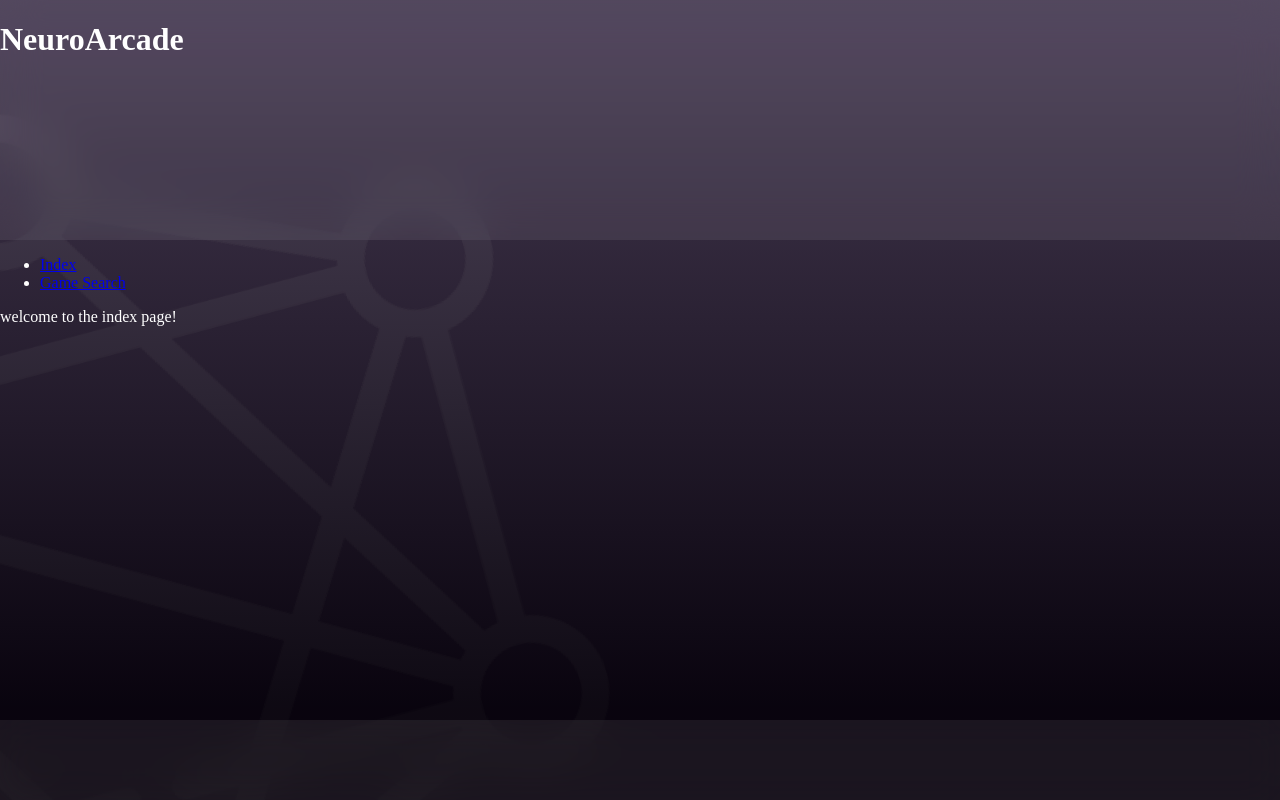
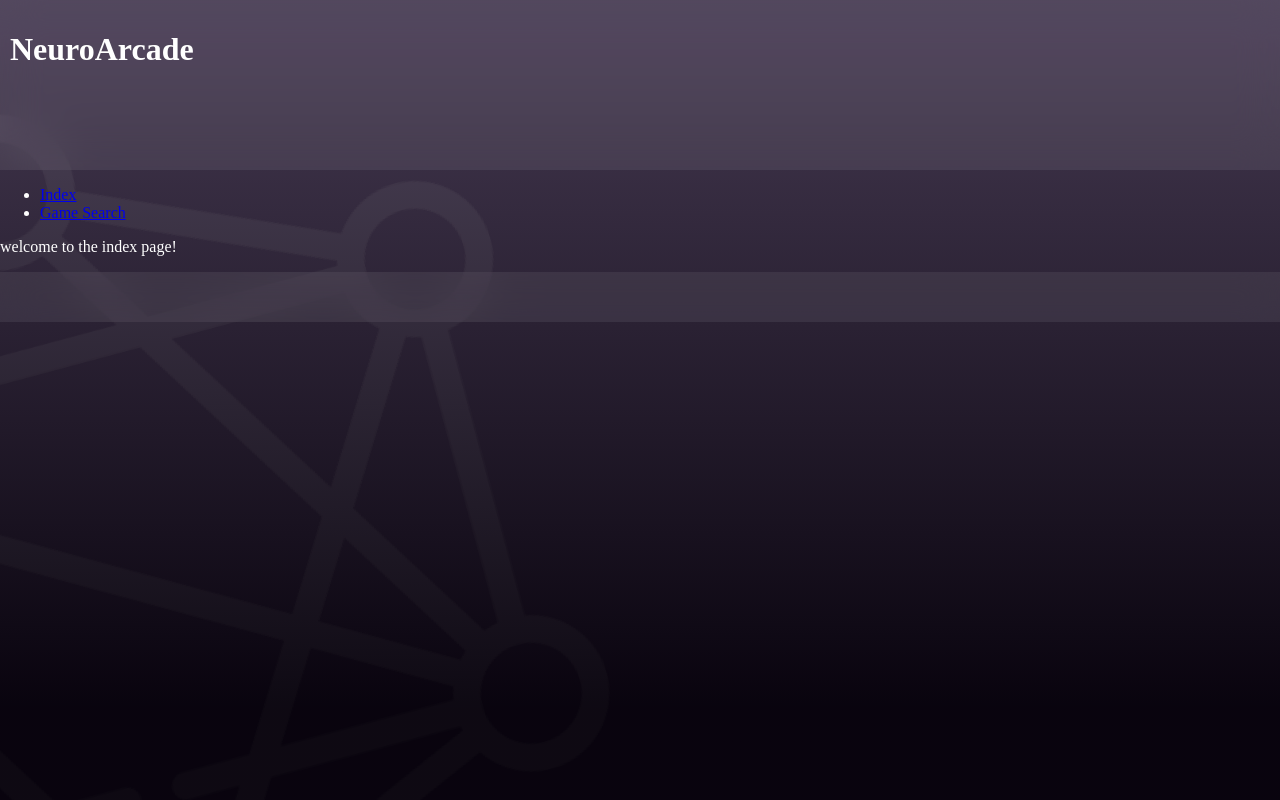
Before and after one commit to nathanlogie/neuro_arcade, a Django app: page / in a window 1280 px wide. Run offline with Django 3.2, Linux system fonts and the light colour scheme; some web fonts are replaced.

Commit message:
Adjusted header and footer relative positioning.
**Footer displays at the bottom of page content .body-block instead of the bottom of the view.

```diff
--- a/neuro_arcade/static/styles/main.css
+++ b/neuro_arcade/static/styles/main.css
@@ -8,11 +8,17 @@
     url("https://db.onlinewebfonts.com/t/0a6ee448d1bd65c56f6cf256a7c6f20a.svg#Bahnschrift")format("svg");
 }
 body {
+    display:flex;
+    flex-direction:column;
+    height: 100%;
+    margin: 0;
     padding: 0;
-    margin: 0;
     background-color: #190A28;
     color: #FFFFFF;
-    font-family: Bahnschrift;
+    font-family: Bahnschrift, serif;
+}
+.body-block {
+    flex:1;
 }
 #hexagon {
     position: absolute;
@@ -28,23 +34,19 @@ body {
     backdrop-filter: blur(20px);
     background: rgba(255, 255, 255, 0.075);
 }
+header {
+    padding: 10px;
+}
 header#mainpage {
-    width: 100%;
-    position: absolute;
-    height: 15em;
+    min-height:150px;
 }
 header#subpage {
-    height: 10em;
+    min-height:50px;
 }
 footer {
-    width: 100%;
-    position: absolute;
-    height: 5em;
     bottom: 0;
-}
-.body-block {
-    position: absolute;
-    top: 15em;
+    margin-top: auto;
+    min-height:50px;
 }
 /* visited is just to see the hyperlinks as white in the dark purple background */
 a:visited {
```
